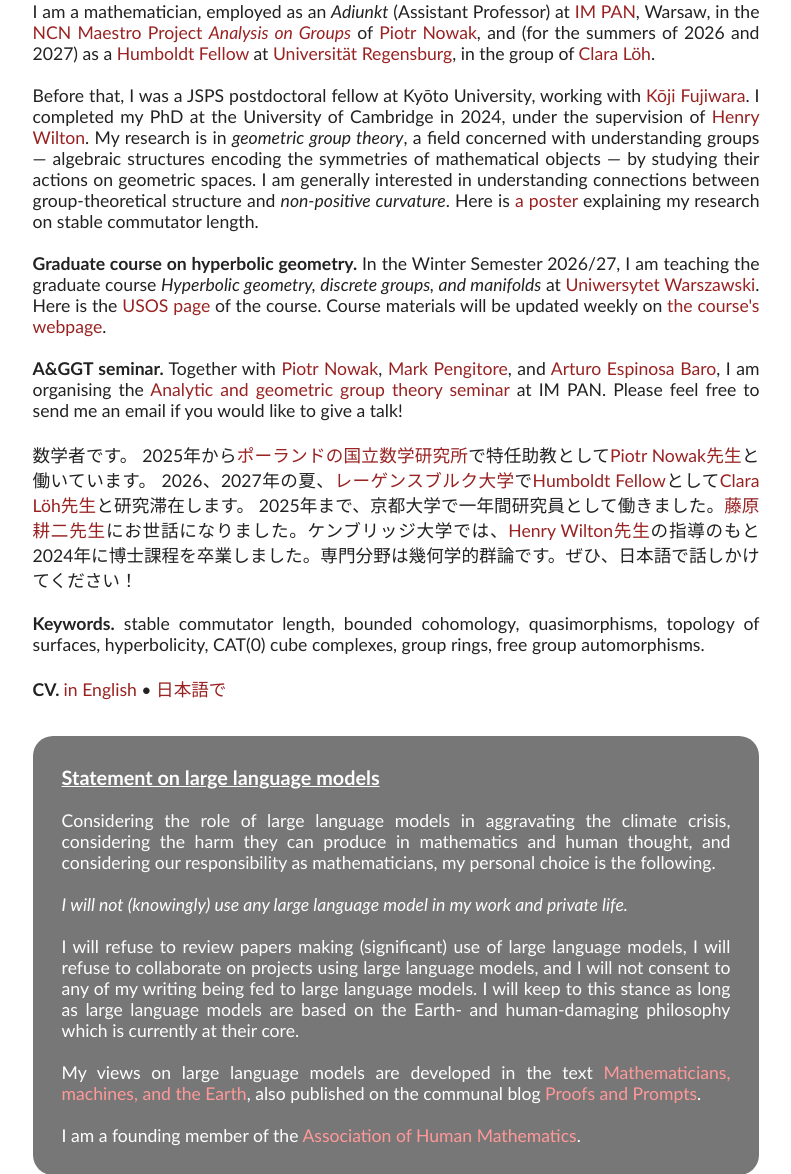
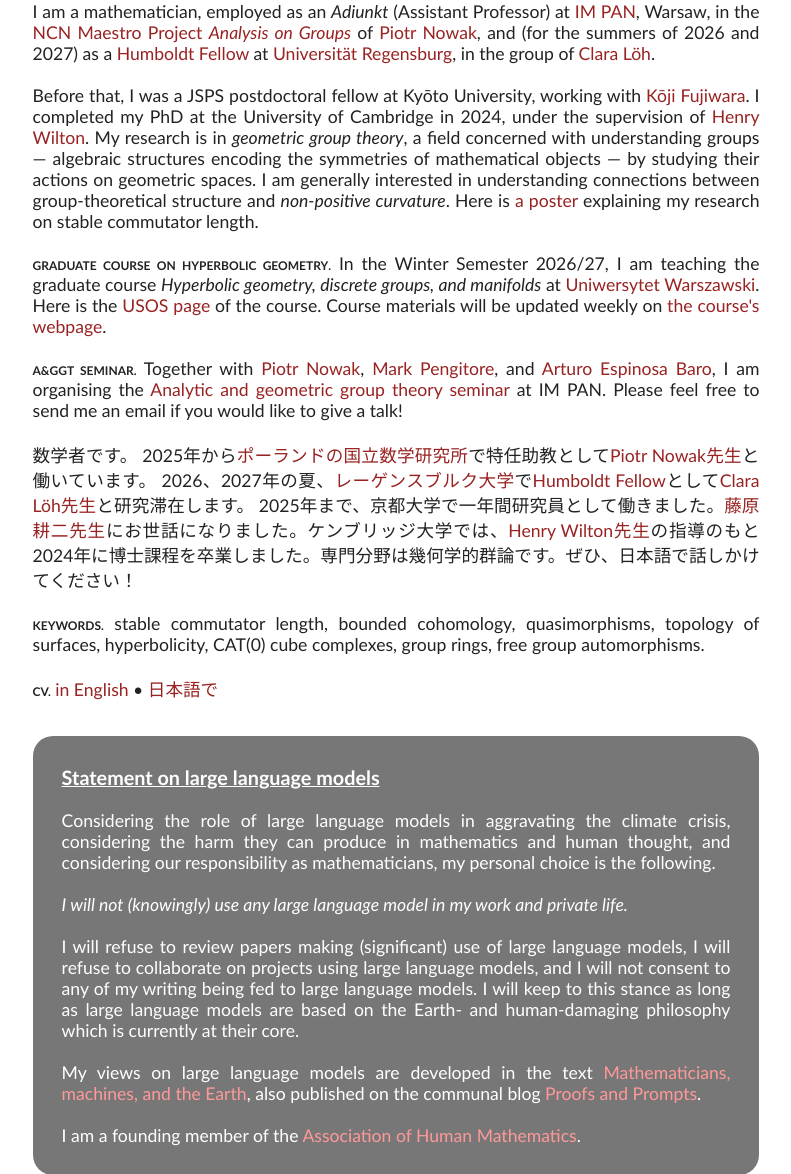
Before and after one commit to alexis-marchand/alexis-marchand.github.io, a PHP site: page / in a window 1280 px wide. Shown: the part 460-1634 px from the top of the page, without its empty margins (244-1035 px from the left). Run offline with PHP 8.4, Linux system fonts and the light colour scheme.

Commit message:
Changed styling of small titles on homepage

```diff
--- a/index.html
+++ b/index.html
@@ -55,20 +55,20 @@
    	I am generally interested in understanding connections between group-theoretical structure and <em>non-positive curvature</em>.
 	Here is <a href="docs/maths/2026-Poster-SCLSpectrumProblems.pdf">a poster</a> explaining my research on stable commutator length.<br/><br/>
 
-	  <b>Graduate course on hyperbolic geometry.</b> In the Winter Semester 2026/27, I am teaching the graduate course <i>Hyperbolic geometry, discrete groups, and manifolds</i> at <a href="https://mimuw.edu.pl/">Uniwersytet Warszawski</a>.
+	  <span class="smalltitle">Graduate course on hyperbolic geometry.</span> In the Winter Semester 2026/27, I am teaching the graduate course <i>Hyperbolic geometry, discrete groups, and manifolds</i> at <a href="https://mimuw.edu.pl/">Uniwersytet Warszawski</a>.
 	  Here is the <a href="https://usosweb.mimuw.edu.pl/kontroler.php?_action=katalog2%2Fprzedmioty%2FpokazPrzedmiot&prz_kod=1000-1M26HG&lang=en">USOS page</a> of the course.
 	  Course materials will be updated weekly on <a href="hyp-geom">the course's webpage</a>.<br/><br/>
 
-	  <b>A&GGT seminar.</b> Together with <a href="https://pnowak.impan.pl/">Piotr Nowak</a>, <a href="http://www.pengitore.com/">Mark Pengitore</a>, and <a href="https://arturoespinosabaro.github.io/">Arturo Espinosa Baro</a>, I am organising the <a href="https://sites.google.com/view/group-theory-seminar-at-impan/home">Analytic and geometric group theory seminar</a> at IM PAN. Please feel free to send me an email if you would like to give a talk!<br/><br/>
+	  <span class="smalltitle">A&GGT seminar.</span> Together with <a href="https://pnowak.impan.pl/">Piotr Nowak</a>, <a href="http://www.pengitore.com/">Mark Pengitore</a>, and <a href="https://arturoespinosabaro.github.io/">Arturo Espinosa Baro</a>, I am organising the <a href="https://sites.google.com/view/group-theory-seminar-at-impan/home">Analytic and geometric group theory seminar</a> at IM PAN. Please feel free to send me an email if you would like to give a talk!<br/><br/>
 
       数学者です。
     2025年から<a href="https://www.impan.pl/pl/">ポーランドの国立数学研究所</a>で特任助教として<a href="https://pnowak.impan.pl/">Piotr Nowak先生</a>と働いています。
     2026、2027年の夏、<a href="https://www.uni-regensburg.de/mathematik">レーゲンスブルク大学</a>で<a href="https://www.humboldt-foundation.de/bewerben/foerderprogramme/humboldt-forschungsstipendium">Humboldt Fellow</a>として<a href="https://loeh.app.uni-regensburg.de/index.html">Clara Löh先生</a>と研究滞在します。
     2025年まで、京都大学で一年間研究員として働きました。<a href="https://www.math.kyoto-u.ac.jp/~kfujiwara/">藤原 耕二先生</a>にお世話になりました。ケンブリッジ大学では、<a href="https://www.dpmms.cam.ac.uk/~hjrw2/">Henry Wilton先生</a>の指導のもと2024年に博士課程を卒業しました。専門分野は幾何学的群論です。ぜひ、日本語で話しかけてください！<br/><br/>
 
-	<b>Keywords.</b> stable commutator length, bounded cohomology, quasimorphisms, topology of surfaces, hyperbolicity, CAT(0) cube complexes, group rings, free group automorphisms.<br/><br/>
+	<span class="smalltitle">Keywords.</span> stable commutator length, bounded cohomology, quasimorphisms, topology of surfaces, hyperbolicity, CAT(0) cube complexes, group rings, free group automorphisms.<br/><br/>
 
-	<b>CV.	</b> <a href="docs/CV-en.pdf" target="_blank">in English</a> &#8226; <a href="docs/CV-jp.pdf" target="_blank">日本語で</a><br/>
+	<span class="smalltitle">CV.</span> <a href="docs/CV-en.pdf" target="_blank">in English</a> &#8226; <a href="docs/CV-jp.pdf" target="_blank">日本語で</a><br/>
 
 
 	<div class="statement">
--- a/style.css
+++ b/style.css
@@ -8,6 +8,12 @@ a
 a:hover
 {
    text-decoration: underline;
+}
+
+.smalltitle
+{
+   font-weight: 700;
+   font-variant-caps: all-small-caps;
 }
 
 .statement a
```
